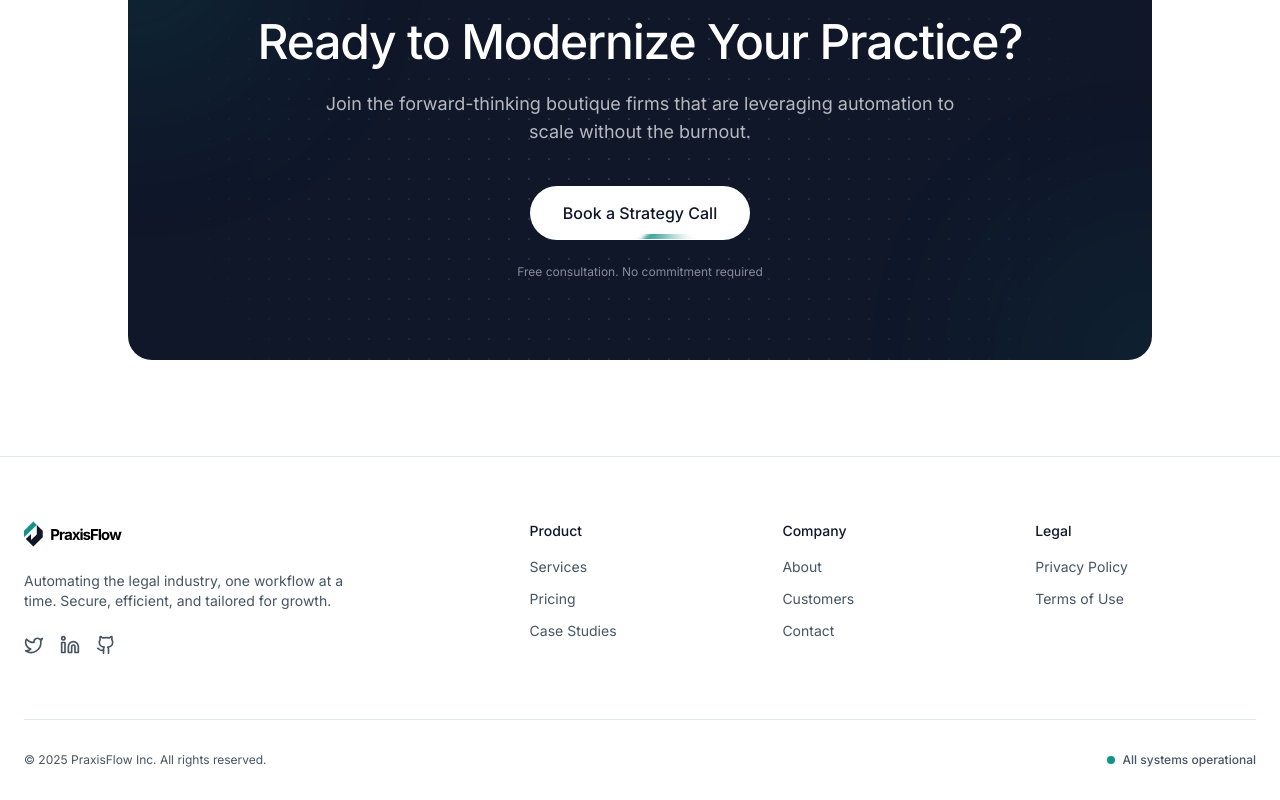
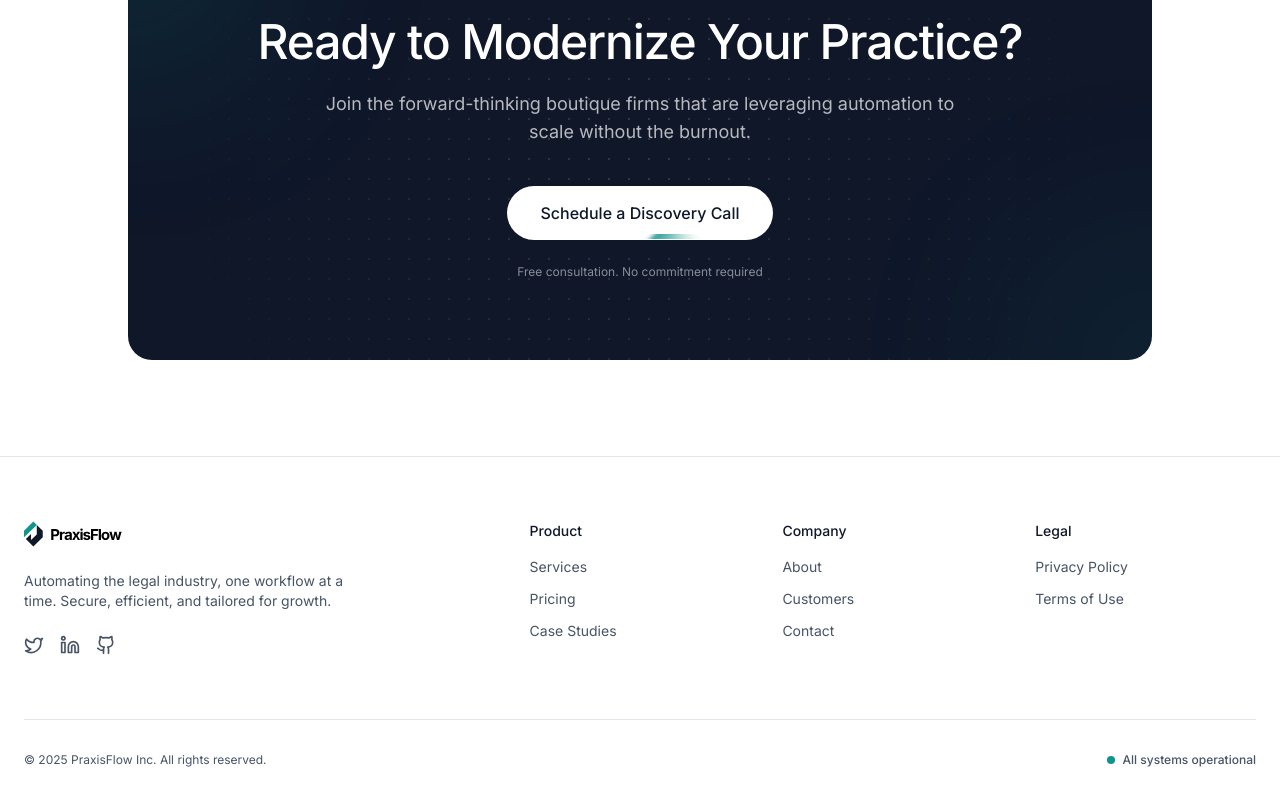
Before and after one commit to janr0599/agency_website, a Next.js app: page / in a window 1280 px wide. Shown: the part 4974-5774 px from the top of the page. Built offline with nearby package versions, Linux system fonts and the light colour scheme.

Commit message:
normnalize CTA shimmerbutton text

```diff
--- a/app/case-studies/page.tsx
+++ b/app/case-studies/page.tsx
@@ -135,7 +135,7 @@ export default function CaseStudiesPage() {
                                         shimmerSize="0.30em"
                                     >
                                         <span className="flex items-center justify-center gap-2 text-foreground">
-                                            Book a Strategy Call
+                                            Schedule a Discovery Call
                                         </span>
                                     </ShimmerButton>
                                 </Link>
--- a/components/sections/CTA.tsx
+++ b/components/sections/CTA.tsx
@@ -42,7 +42,7 @@ export default function CTA() {
                                     shimmerSize="0.30em"
                                 >
                                     <span className="flex items-center justify-center gap-2 text-foreground">
-                                        Book a Strategy Call
+                                        Schedule a Discovery Call
                                     </span>
                                 </ShimmerButton>
                             </Link>
```
